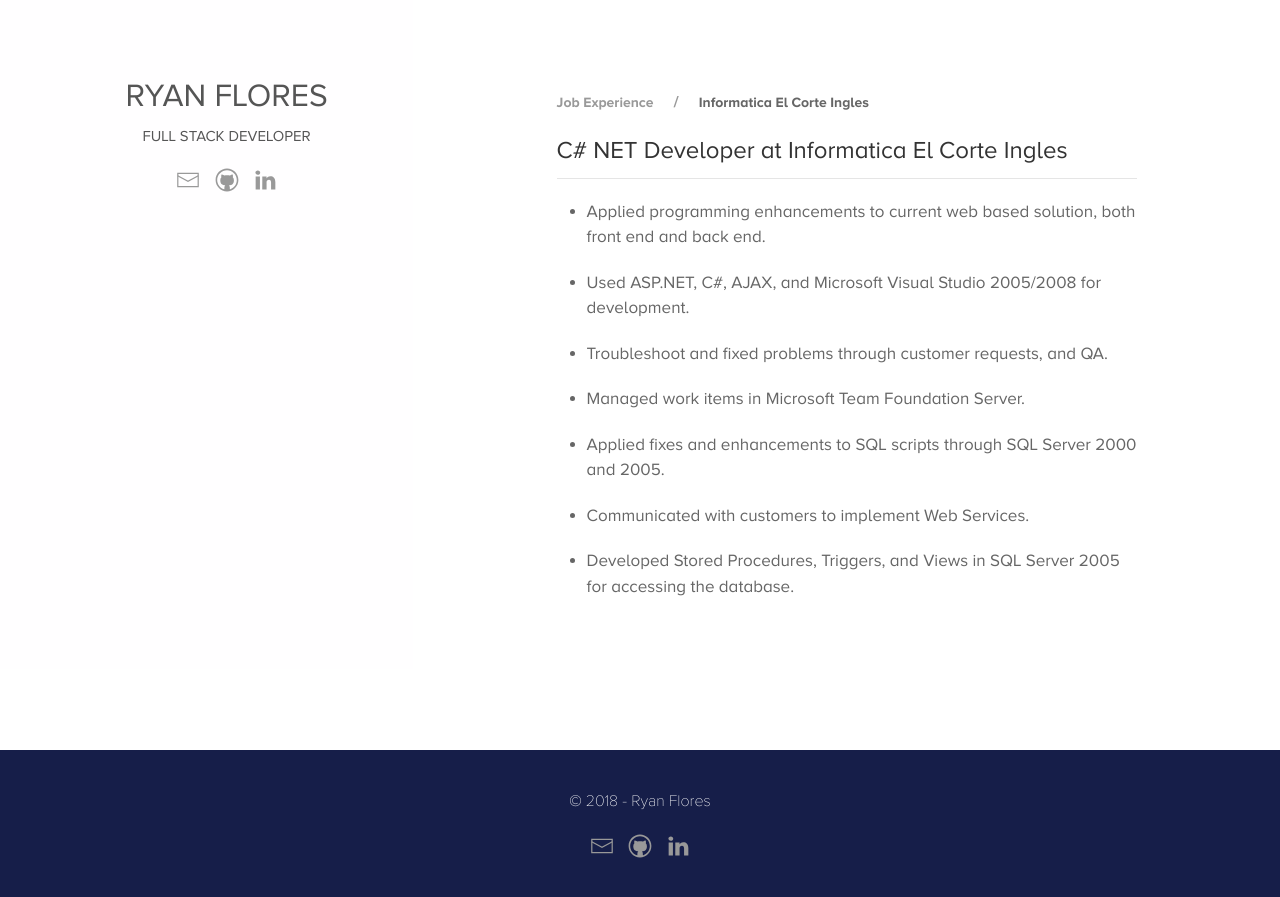
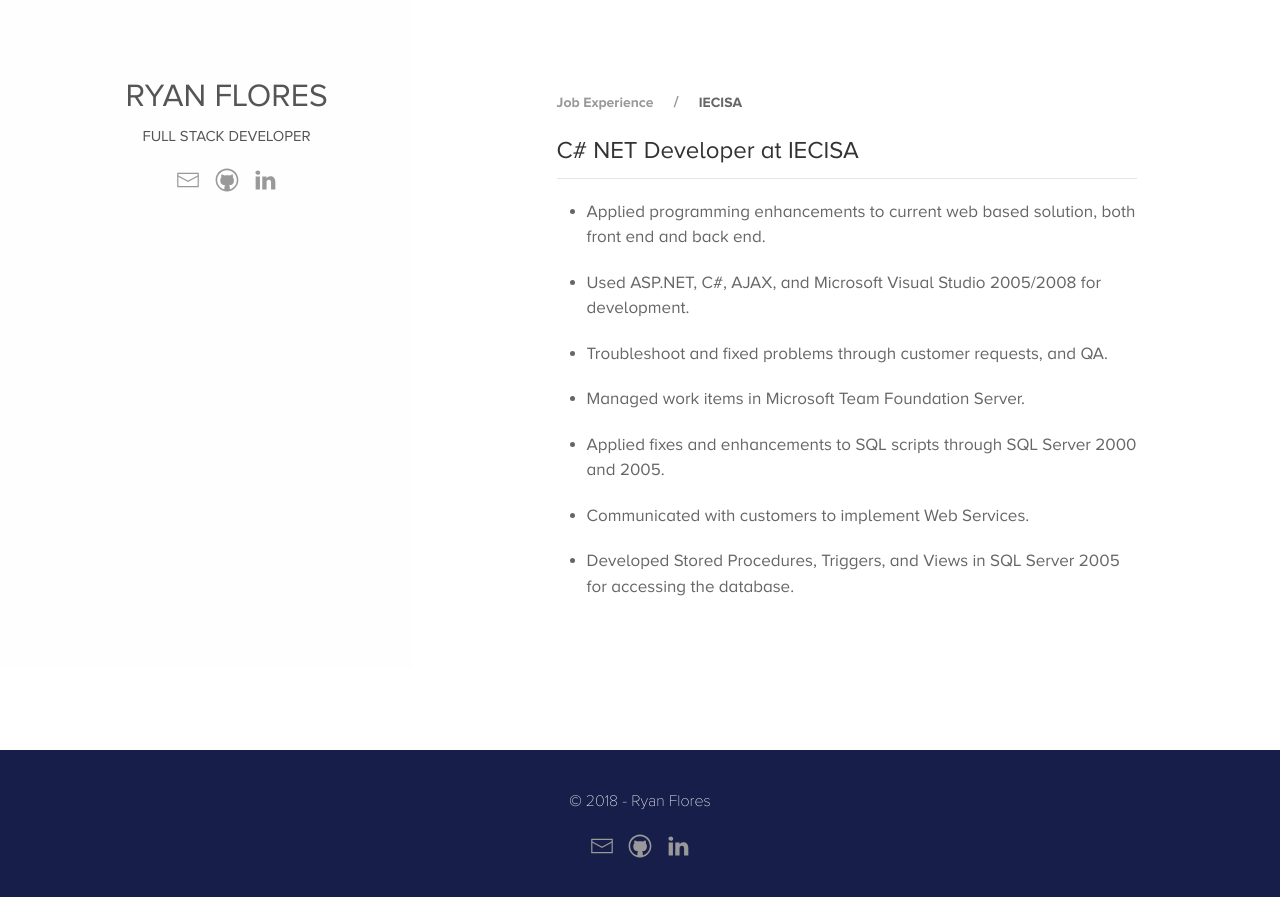
Before and after one commit to refactor8/refactor8.github.io, a Jekyll site: the page built from _jobs/iecisa.md, in a window 1280 px wide. Shown: the top 897 px of the page. Built offline with Jekyll 4.4.1, drawn with Linux system fonts in a browser that asks for light colours.

Commit message:
Shorten IECISA company name

```diff
--- a/_jobs/iecisa.md
+++ b/_jobs/iecisa.md
@@ -1,7 +1,7 @@
 ---
 layout: job
 title: "C# NET Developer"
-company: "Informatica El Corte Ingles"
+company: "IECISA"
 from: "09/2008"
 to: "09/2012"
 location: "Santiago de Compostela, Spain"
```
